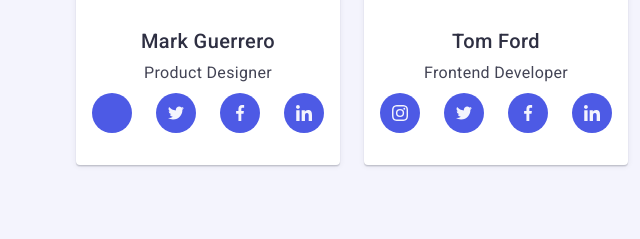
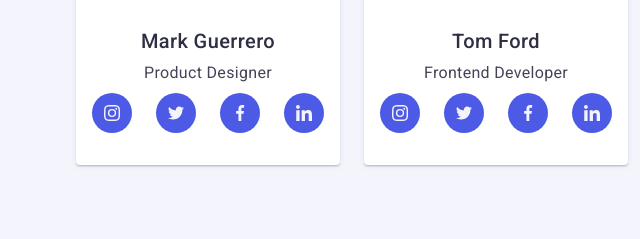
Before and after one commit to Andreykeyr/goit-markup-hw-04, a plain HTML site: page index.html in a window 1280 px wide. Shown: the part 2188-2427 px from the top of the page, 0-640 px from the left. Drawn offline with nearby package versions, Linux system fonts and the light colour scheme.

Commit message:
И сразу же починил

```diff
--- a/index.html
+++ b/index.html
@@ -119,7 +119,7 @@
                         <li class="social-list">
                            <a class="social-icon link" href="#">
                               <svg class="fill-employee" height="16" width="16">
-                                 <use" href="./images/icons.svg#icon-instagram"></use>
+                                 <use href="./images/icons.svg#icon-instagram"></use>
                               </svg>
                            </a>
                         </li>
```
